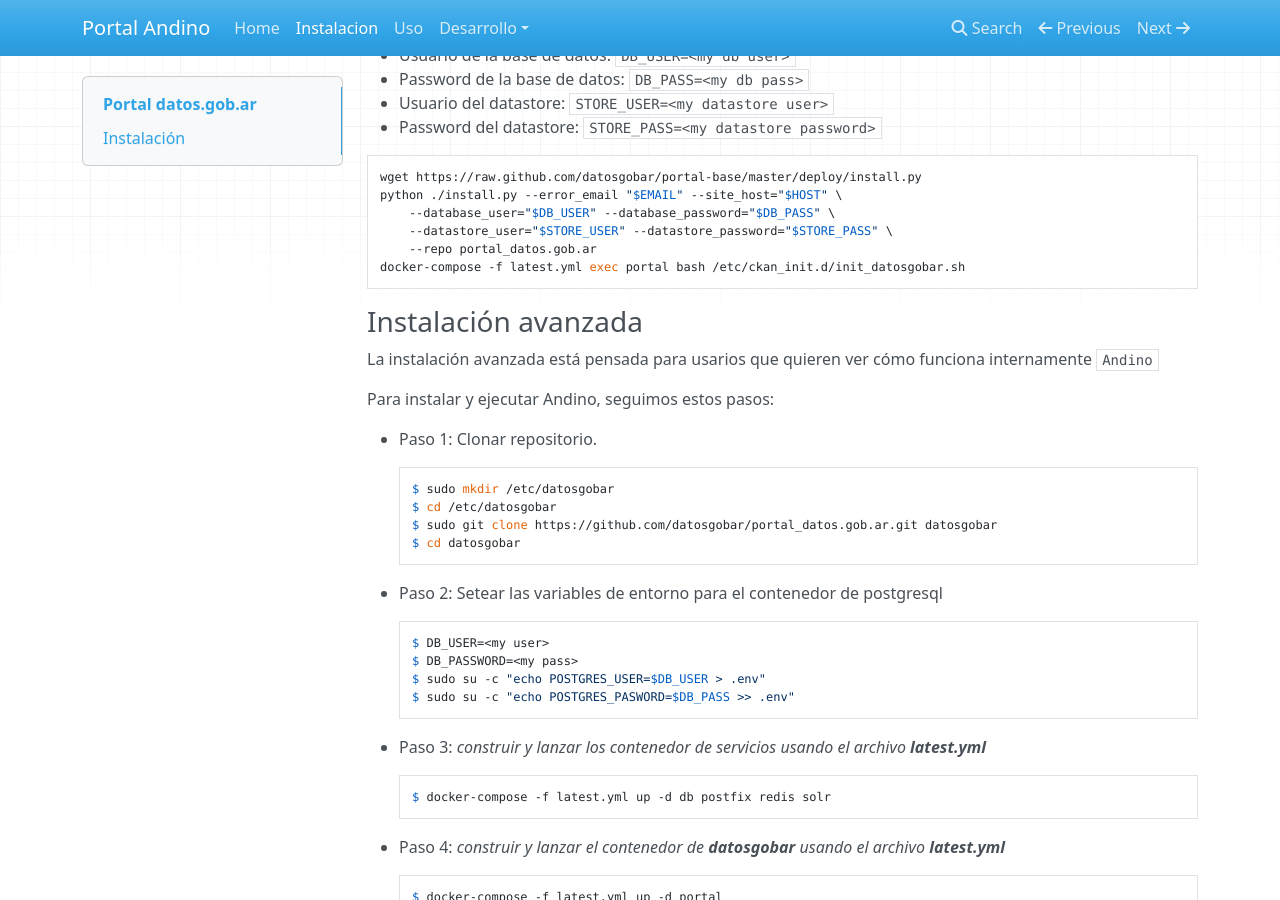
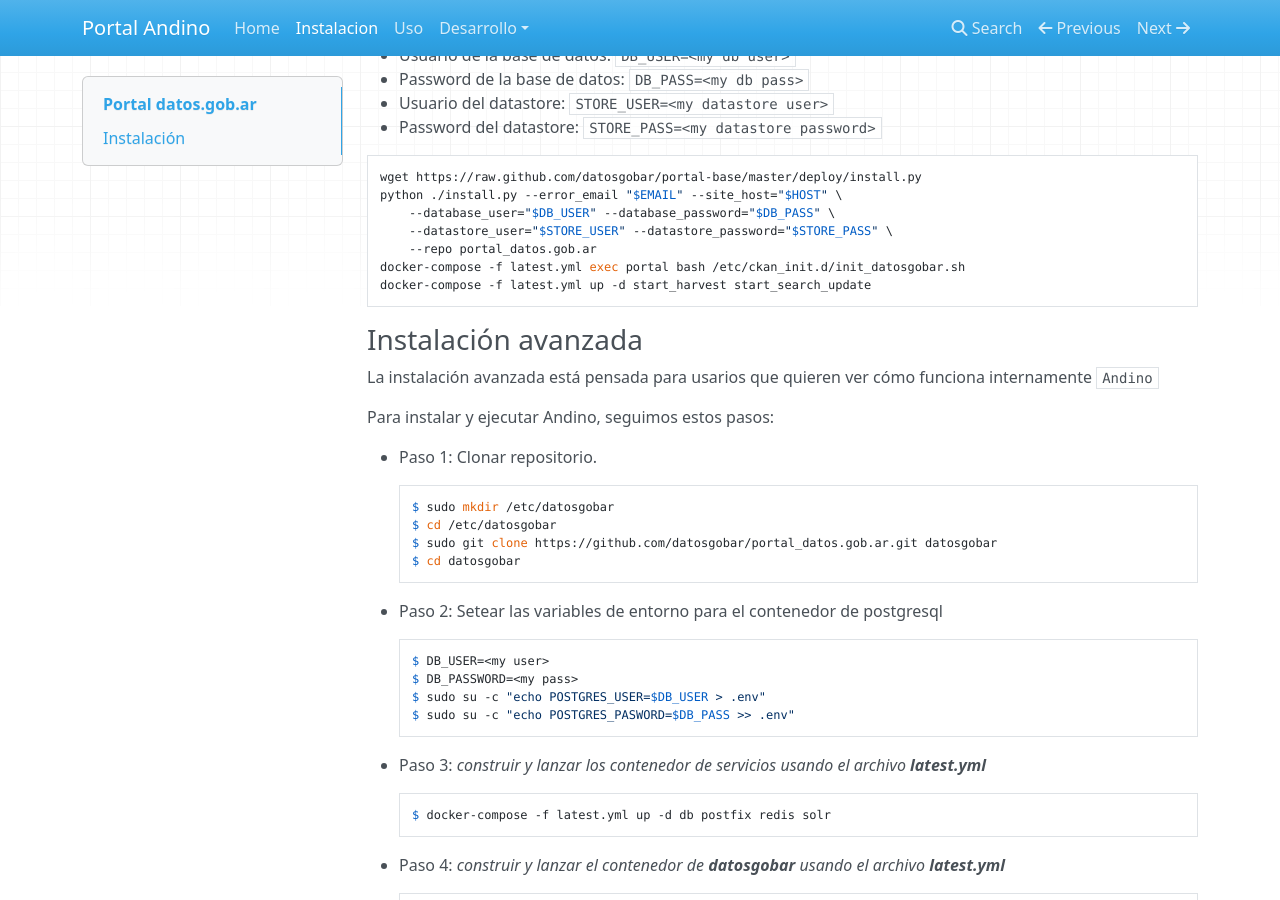
Before and after one commit to datosgobar/portal_datos.gob.ar, an MkDocs documentation site: the page built from docs/setup/install.md, in a window 1280 px wide and 900 px high, scrolled down 741 px. Built offline with MkDocs 1.6.1, drawn with Linux system fonts in a browser that asks for light colours; nearby versions of some CDN libraries; old or Windows-style settings are respelled for this version of MkDocs.

Commit message:
Agrego la documentacion de harvest

````diff
--- a/docs/setup/install.md
+++ b/docs/setup/install.md
@@ -37,6 +37,7 @@ python ./install.py --error_email "$EMAIL" --site_host="$HOST" \
     --datastore_user="$STORE_USER" --datastore_password="$STORE_PASS" \
     --repo portal_datos.gob.ar
 docker-compose -f latest.yml exec portal bash /etc/ckan_init.d/init_datosgobar.sh
+docker-compose -f latest.yml up -d start_harvest start_search_update
 ```
 
 ### Instalación avanzada
````
